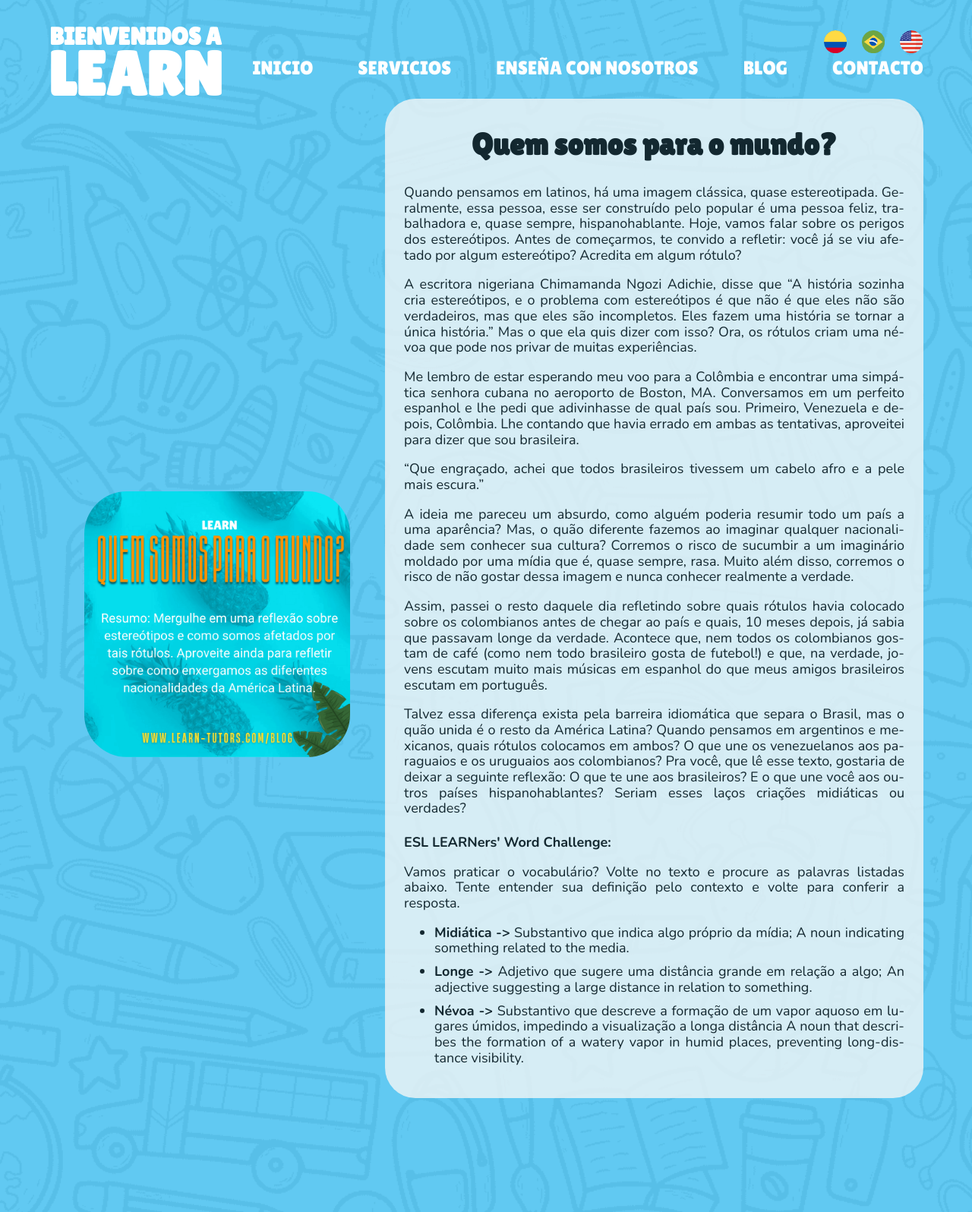
After one commit to sagroberto/learn-tutors-website, a Flask app: template templates/blogs/blog_entry_5.html in a window 1280 px wide. The commit adds this page. Shown: the whole page at 76% size. Run offline with Flask 3, Linux system fonts and the light colour scheme; the template is opened without the code that fills it, so the values that code supplies are empty.

Commit message:
Adición de nuevos blog y cambios en los su visualización

```diff
--- a/static/css/responsive.css
+++ b/static/css/responsive.css
@@ -192,6 +192,13 @@
     }
 
     /*---------------------------------------------*/
+    /*Blog/
+    /*---------------------------------------------*/
+    .card-blog{
+        margin-top: 2px;
+    }
+
+    /*---------------------------------------------*/
     /*Página Contacto/
     /*---------------------------------------------*/
 
--- a/static/css/styles.css
+++ b/static/css/styles.css
@@ -103,12 +103,21 @@ p{
     hyphens: auto;
 }
 
+li, h4{
+    font-family: "nunito";
+    font-size: large;
+    margin-bottom: 0;
+    text-align: justify;
+    hyphens: auto;
+    margin-bottom: 10px;
+}
+
 /*---------------------------------------------*/
 /*Texto con fondo amarillo y letra negra*/
 /*---------------------------------------------*/
 
 .line-container1 {
-    /*display: grid;*/
+
     text-align: center;
     height: auto;
     width: 100%;
@@ -524,7 +533,16 @@ input[type="text"].error,
 /*---------------------------------------------*/
 /*Página Blog/
 /*---------------------------------------------*/
+
+.container-blogs{
+    overflow-y: scroll;
+    align-items: center;
+    overflow-x: hidden;
+    -ms-overflow-style: none;
+    scrollbar-width: none;
+}
 .card-blog{
+    margin-top: 3em;
     max-width: 250px;
     height: 250px;
     position: relative;
@@ -576,10 +594,15 @@ input[type="text"].error,
     height: 250px;
 }
 
+/*---------------------------------------------*/
+/*Entradas de blogs*/
+/*---------------------------------------------*/
+
 .container-entry{
     margin-bottom: 20px;
     padding: 25px;
-    background-color: #fff;
+    background-color: #f4f6f6;
+    opacity: 0.8;
     border-radius: 40px;
     height: 100%;
     overflow-y: scroll;
--- /dev/null
+++ b/templates/blogs/blog_entry_5.html
@@ -0,0 +1,69 @@
+{%extends './base.html'%}
+
+{%block body%}
+<main>
+    <section class="sections">
+        <div class="half-width">
+            <div class="card-blog entry">
+                <img src="{{url_for('static', filename='img-learn-tutors/Quem-somos-para-o-mundo-BLOG-PT2.png')}}"
+                    alt="Imagen en el Centro">
+            </div>
+        </div>
+
+        <div class="big-width">
+            <div class="container-entry">
+                <h1 class="principal-letter" id="second-title">
+                    Quem somos para o mundo?
+                </h1>
+                <p>Quando pensamos em latinos, há uma imagem clássica, quase estereotipada. Geralmente, essa pessoa,
+                    esse ser construído pelo popular é uma pessoa feliz, trabalhadora e, quase sempre, hispanohablante.
+                    Hoje, vamos falar sobre os perigos dos estereótipos. Antes de começarmos, te convido a refletir:
+                    você já se viu afetado por algum estereótipo? Acredita em algum rótulo?</p>
+                <p>A escritora nigeriana Chimamanda Ngozi Adichie, disse que “A história sozinha cria estereótipos, e o
+                    problema com estereótipos é que não é que eles não são verdadeiros, mas que eles são incompletos.
+                    Eles fazem uma história se tornar a única história.” Mas o que ela quis dizer com isso? Ora, os
+                    rótulos criam uma névoa que pode nos privar de muitas experiências.</p>
+                <p>Me lembro de estar esperando meu voo para a Colômbia e encontrar uma simpática senhora cubana no
+                    aeroporto de Boston, MA. Conversamos em um perfeito espanhol e lhe pedi que adivinhasse de qual país
+                    sou. Primeiro, Venezuela e depois, Colômbia. Lhe contando que havia errado em ambas as tentativas,
+                    aproveitei para dizer que sou brasileira.</p>
+                <p>“Que engraçado, achei que todos brasileiros tivessem um cabelo afro e a pele mais escura.”</p>
+                <p>A ideia me pareceu um absurdo, como alguém poderia resumir todo um país a uma aparência? Mas, o quão
+                    diferente fazemos ao imaginar qualquer nacionalidade sem conhecer sua cultura? Corremos o risco de
+                    sucumbir a um imaginário moldado por uma mídia que é, quase sempre, rasa. Muito além disso, corremos
+                    o risco de não gostar dessa imagem e nunca conhecer realmente a verdade.</p>
+                <p>Assim, passei o resto daquele dia refletindo sobre quais rótulos havia colocado sobre os colombianos
+                    antes de chegar ao país e quais, 10 meses depois, já sabia que passavam longe da verdade. Acontece
+                    que, nem todos os colombianos gostam de café (como nem todo brasileiro gosta de futebol!) e que, na
+                    verdade, jovens escutam muito mais músicas em espanhol do que meus amigos brasileiros escutam em
+                    português.</p>
+                <p>Talvez essa diferença exista pela barreira idiomática que separa o Brasil, mas o quão unida é o resto
+                    da América Latina? Quando pensamos em argentinos e mexicanos, quais rótulos colocamos em ambos? O
+                    que une os venezuelanos aos paraguaios e os uruguaios aos colombianos? Pra você, que lê esse texto,
+                    gostaria de deixar a seguinte reflexão: O que te une aos brasileiros? E o que une você aos outros
+                    países hispanohablantes? Seriam esses laços criações midiáticas ou verdades?</p>
+                <h4>ESL LEARNers' Word Challenge:</h4>
+                <p>Vamos praticar o vocabulário? Volte no texto e procure as palavras listadas abaixo. Tente entender
+                    sua definição pelo contexto e volte para conferir a resposta.</p>
+                <p>
+                <ul>
+                    <li><strong>Midiática -></strong> Substantivo que indica algo próprio da mídia;
+                        A noun indicating something related to the media.
+                    </li>
+                    <li><strong>Longe -></strong> Adjetivo que sugere uma distância grande em relação a algo;
+                        An adjective suggesting a large distance in relation to something.
+                    </li>
+                    <li><strong>Névoa -></strong> Substantivo que descreve a formação de um vapor aquoso em lugares úmidos, impedindo a
+                        visualização a longa distância
+                        A noun that describes the formation of a watery vapor in humid places, preventing long-distance
+                        visibility.
+                    </li>
+                </ul>
+                </p>
+
+            </div>
+        </div>
+    </section>
+</main>
+
+{%endblock%}
```
Also changed, not shown: templates/blog.html (+18 -7 lines), templates/blogs/blog_entry_1.html (+45 -42 lines), templates/blogs/blog_entry_2.html (+9 -9 lines), templates/blogs/blog_entry_3.html (added, +68 -0 lines), templates/blogs/blog_entry_4.html (added, +63 -0 lines), static/img-learn-tutors/Harnessing-the-Power-of-Customer-Feedback-BLOG-PT2.png (added), static/img-learn-tutors/Harnessing-the-Power-of-Customer-Feedback-BLOG.png (added), static/img-learn-tutors/Os-tropeços-da(s)-língua(s)-BLOG-PT1.png (added), static/img-learn-tutors/Os-tropeços-da(s)-língua(s)-BLOG-PT2.png (added), static/img-learn-tutors/Quem-somos-para-o-mundo-BLOG-PT1.png (added), static/img-learn-tutors/Quem-somos-para-o-mundo-BLOG-PT2.png (added).
